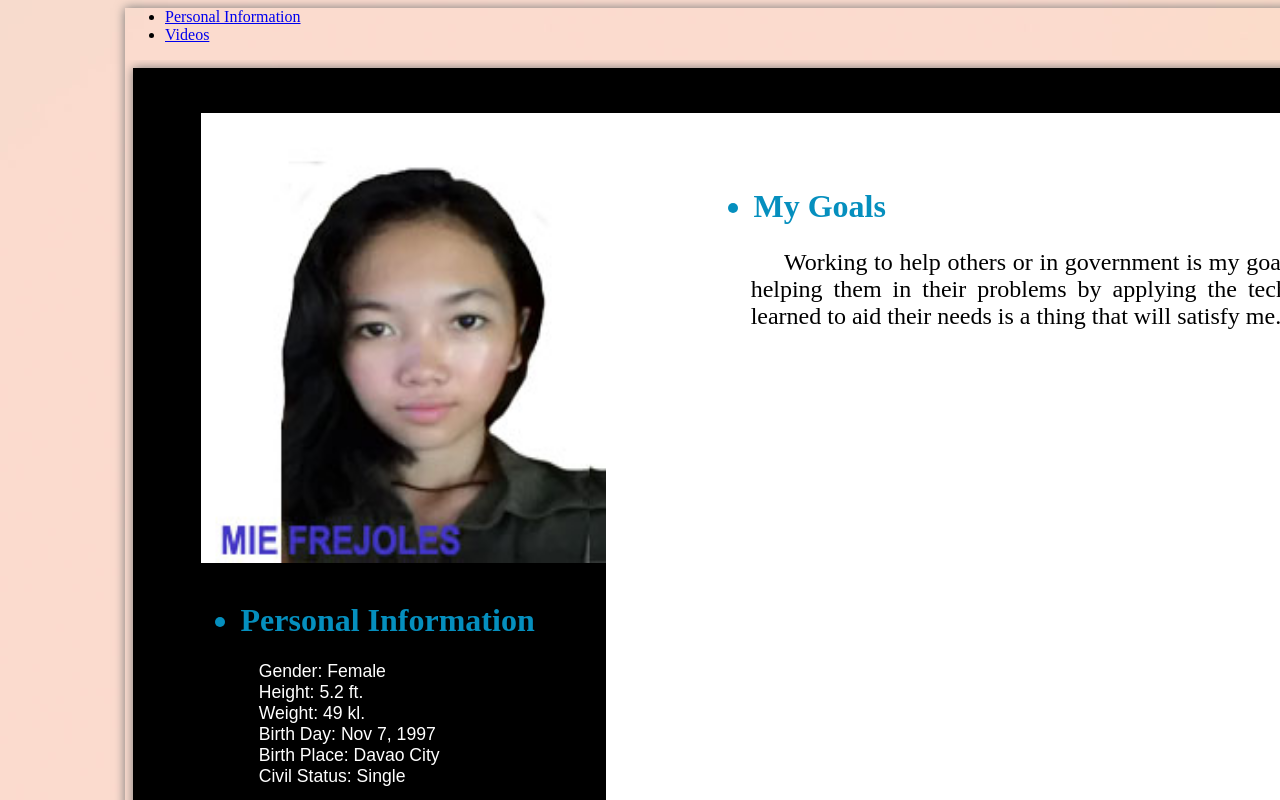
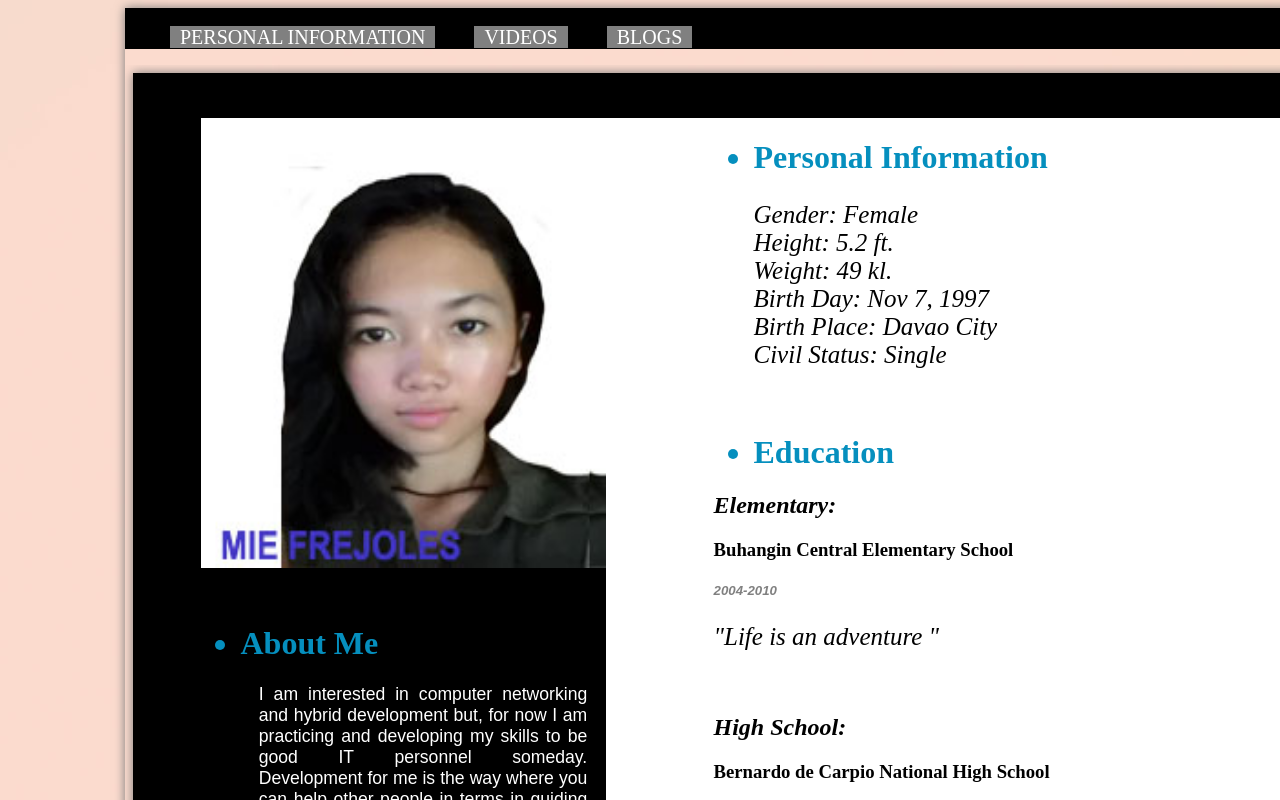
Before and after one commit to miefrejoles/FREJOLES_Mie_PersonalWebsite, a plain HTML site: page index.html in a window 1280 px wide. Shown: the top 800 px of the page. Drawn offline with Linux system fonts and the light colour scheme.

Commit message:
38 commit (navigation added)

```diff
--- a/css/index.css
+++ b/css/index.css
@@ -26,10 +26,50 @@ display: block;
 width: 100%;
 height: 96%;
 }
-nav{
+#nav{
+  background-color: black;
+}
+#nav ul li a:link{
+background-color: grey;
+  color: white;
+  padding-left: 10px;
+  padding-right: 10px;
+
+}
+#nav ul li a:visited{
+  background-color: grey;
+  color: white;
+  padding-left: 10px;
+  padding-right: 10px;
+}
+#nav ul li a:hover{
+  background-color: grey;
+  color: white;
+  text-decoration: underline;
+  padding-top: 10px;
+  padding-left: 30px;
+  padding-right: 30px;
+
+
+}
+#nav ul li a:active{
+  background-color: grey;
+  color: maroon;
+}
+#nav ul li{
   position: relative;
+  display: inline;
   width: 100%;
   height: 5%;
+  font: bold;
+  padding-right: 30px;
+  margin-left: 5px;
+}
+#nav ul li a{
+  text-transform: uppercase;
+  font-size: 20px;
+  text-decoration: none;
+  color: gray;
 }
 #body{
 width: 100%;
--- a/index.html
+++ b/index.html
@@ -11,17 +11,23 @@
 
     <div id="header">
     </div>
+
     <div id = "nav">
   	<ul>
+    <br>
   	<li><a href="html/personal_info.html" target="iframe_a">Personal Information</a></li>
- <li><a href = "html/videos.html" target="iframe_a">Videos</li></a>
+  	<li><a href = "html/videos.html" target="iframe_a">Videos</a></li>
+  	<li><a href = "http://serendipitymie.blogspot.com" target="iframe_a">Blogs</a></li>
+  	<br>
   	</ul>
  	</div>
+
  	<div id ="body">
- <iframe src="html/my_goals.html" name="iframe_a" scrolling="no" overflow = "hidden"></iframe>
+ 	<iframe src="html/personal_info.html" name="iframe_a" scrolling="no" overflow = "hidden"></iframe>
+ 	</div>
 
- </div>
  </body>
+
     <div class = "final2footer">
         <b>&copy; PersonalWebsite 2017</b>
     </div>
```
Lines whose indentation alone changed are shown as unchanged.
